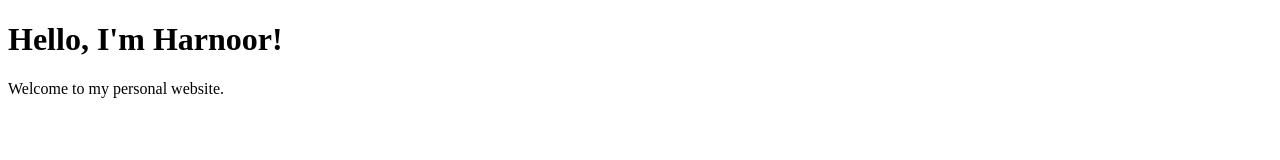
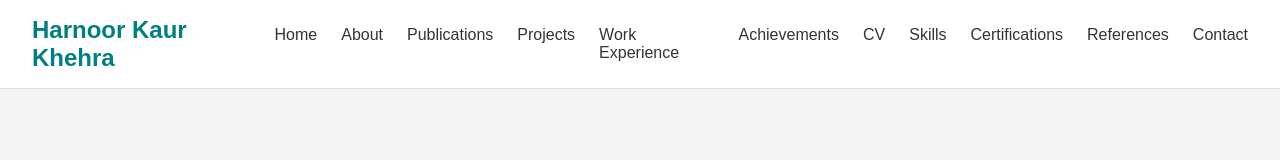
Before and after one commit to Harnoor01/Harnoor01.github.io, a plain HTML site: page index.html in a window 1280 px wide. Drawn offline with Linux system fonts and the light colour scheme.

Commit message:
Update index.html

```diff
--- a/index.html
+++ b/index.html
@@ -3,10 +3,59 @@
 <head>
     <meta charset="UTF-8">
     <meta name="viewport" content="width=device-width, initial-scale=1.0">
-    <title>My Website</title>
+    <title>Harnoor Kaur Khehra</title>
+    <style>
+        body {
+            font-family: Arial, sans-serif;
+            margin: 0;
+            padding: 0;
+            background-color: #f4f4f4;
+            color: #333;
+        }
+        header {
+            background-color: #ffffff;
+            padding: 1rem 2rem;
+            display: flex;
+            justify-content: space-between;
+            align-items: center;
+            border-bottom: 1px solid #ddd;
+        }
+        .logo {
+            font-size: 1.5rem;
+            font-weight: bold;
+            color: #008080;
+        }
+        nav {
+            display: flex;
+            gap: 1.5rem;
+        }
+        nav a {
+            text-decoration: none;
+            color: #333;
+            font-weight: 500;
+            font-size: 1rem;
+        }
+        nav a:hover {
+            color: #008080;
+        }
+    </style>
 </head>
 <body>
-    <h1>Hello, I'm Harnoor!</h1>
-    <p>Welcome to my personal website.</p>
+    <header>
+        <div class="logo">Harnoor Kaur Khehra</div>
+        <nav>
+            <a href="#home">Home</a>
+            <a href="#about">About</a>
+            <a href="#publications">Publications</a>
+            <a href="#projects">Projects</a>
+            <a href="#work-experience">Work Experience</a>
+            <a href="#achievements">Achievements</a>
+            <a href="#cv">CV</a>
+            <a href="#skills">Skills</a>
+            <a href="#certifications">Certifications</a>
+            <a href="#references">References</a>
+            <a href="#contact">Contact</a>
+        </nav>
+    </header>
 </body>
 </html>
```
